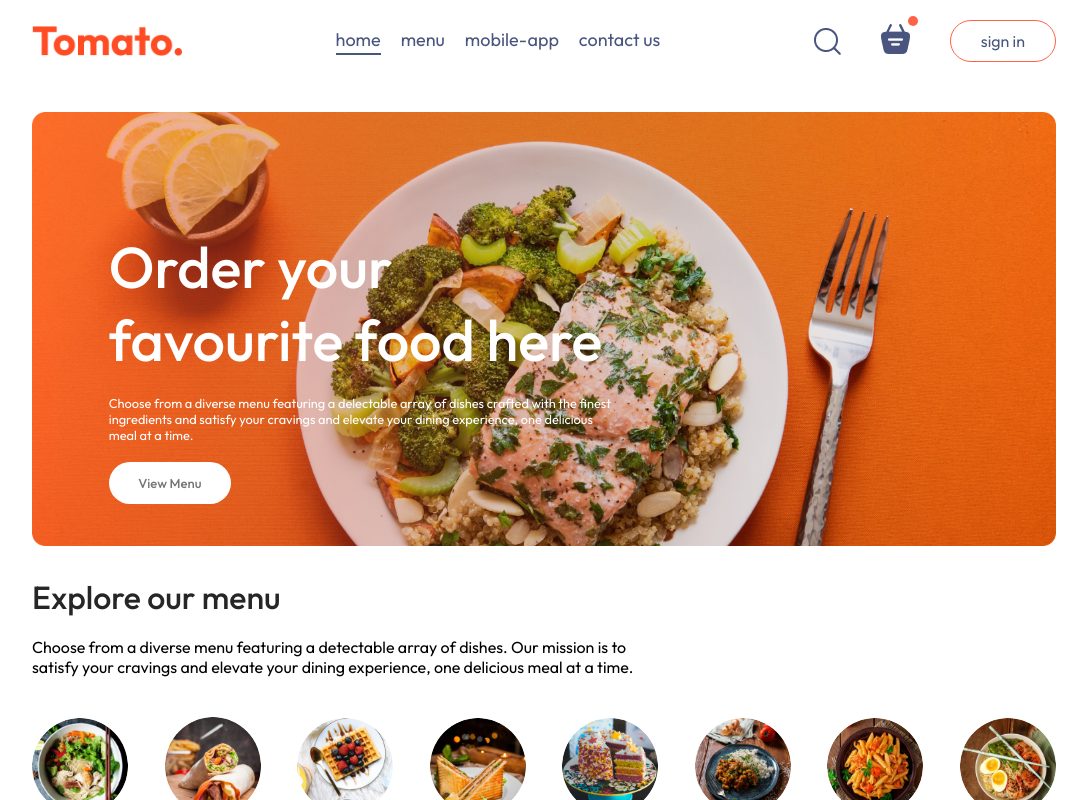
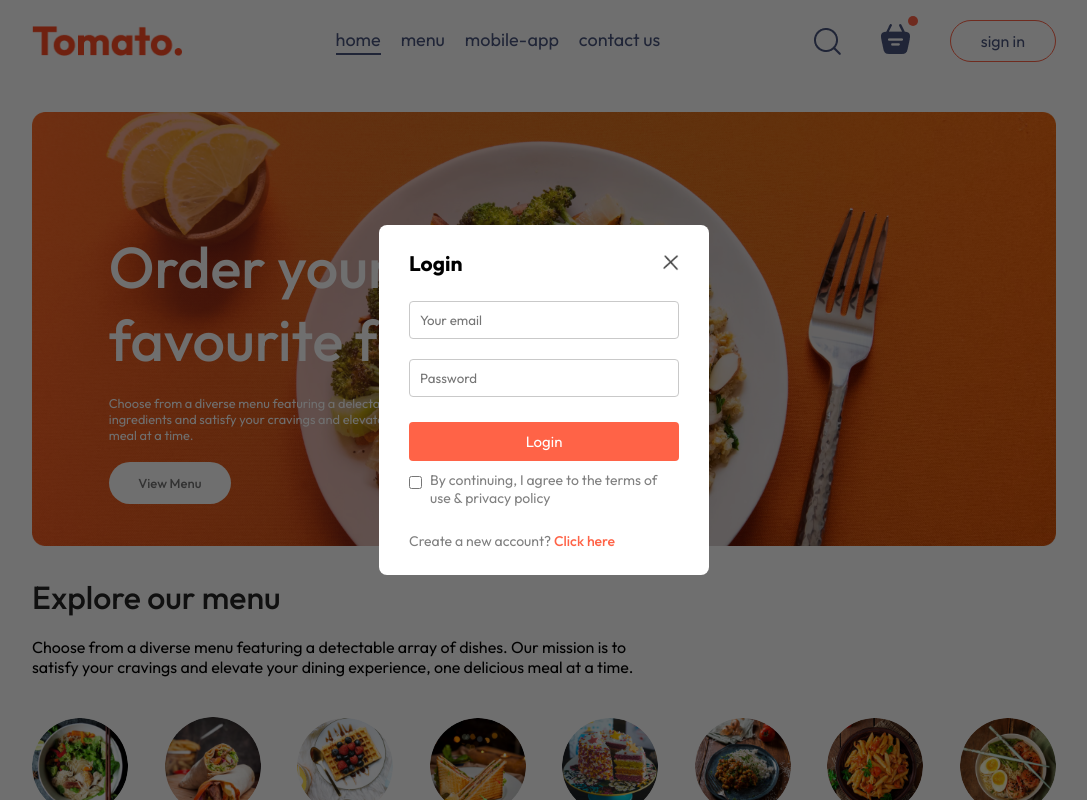
Before and after one commit to UvereAnn/goodfoods, a React (Vite) app in the folder frontend/: page / in a window 1280 px wide. Both pictures are taken after a click on the button "sign in". Shown: the top 800 px of the page, without its empty margins (96-1183 px from the left). Built offline with nearby package versions, Linux system fonts and the light colour scheme.

Commit message:
Login and sign up functionalities were added

```diff
--- a/frontend/src/App.jsx
+++ b/frontend/src/App.jsx
@@ -1,25 +1,29 @@
-import React from 'react'
-import Navbar from './components/Navbar/Navbar'
-import {Route, Routes} from 'react-router-dom'
-import Home from './pages/Home/Home'
-import Cart from './pages/Cart/Cart'
-import PlaceOrder from './pages/PlaceOrder/PlaceOrder'
-import Footer from './components/Footer/Footer'
+import React, { useState } from "react";
+import Navbar from "./components/Navbar/Navbar";
+import { Route, Routes } from "react-router-dom";
+import Home from "./pages/Home/Home";
+import Cart from "./pages/Cart/Cart";
+import PlaceOrder from "./pages/PlaceOrder/PlaceOrder";
+import Footer from "./components/Footer/Footer";
+import LoginPopup from "./components/LoginPopup/LoginPopup";
 
 const App = () => {
+  const [showLogin, setShowLogin] = useState(false);
+
   return (
     <>
-    <div className='app'>
-      <Navbar/>
-      <Routes>
-        <Route path='/' element={<Home/>} />
-        <Route path='/cart' element={<Cart/>} />
-        <Route path='/order' element={<PlaceOrder/>} />
-      </Routes>
-    </div>
-    <Footer />
+    {showLogin ? <LoginPopup setShowLogin={setShowLogin}/>:<></>}
+      <div className="app">
+        <Navbar setShowLogin={setShowLogin}/>
+        <Routes>
+          <Route path="/" element={<Home />} />
+          <Route path="/cart" element={<Cart />} />
+          <Route path="/order" element={<PlaceOrder />} />
+        </Routes>
+      </div>
+      <Footer />
     </>
-  )
-}
+  );
+};
 
-export default App
+export default App;
--- /dev/null
+++ b/frontend/src/components/LoginPopup/LoginPopup.css
@@ -0,0 +1,74 @@
+.login-popup {
+  position: absolute;
+  z-index: 1;
+  width: 100%;
+  height: 100%;
+  background-color: #00000090;
+  display: grid;
+}
+
+.login-popup-container {
+  place-self: center;
+  width: max(23vw, 330px);
+  color: #808080;
+  background-color: white;
+  display: flex;
+  flex-direction: column;
+  gap: 25px;
+  padding: 25px 30px;
+  border-radius: 8px;
+  font-size: 14px;
+  animation: fadeIn 0.5s;
+}
+
+.login-popup-title {
+  display: flex;
+  justify-content: space-between;
+  align-items: center;
+  color: black;
+}
+
+.login-popup-title img {
+  width: 16px;
+  cursor: pointer;
+}
+
+.login-popup-inputs {
+  display: flex;
+  flex-direction: column;
+  gap: 20px;
+}
+
+.login-popup-inputs input {
+  outline: none;
+  border: 1px solid #c9c9c9;
+  padding: 10px;
+  border-radius: 4px;
+}
+
+.login-popup-container button {
+  border: none;
+  padding: 10px;
+  border-radius: 4px;
+  color: white;
+  background-color: tomato;
+  font-size: 15px;
+  cursor: pointer;
+}
+
+.login-popup-condition {
+  display: flex;
+  align-items: start;
+  gap: 8px;
+  margin-top: -15px;
+}
+
+.login-popup-condition input {
+  margin-top: 5px;
+}
+
+.login-popup p span {
+  color: tomato;
+  font-weight: 500;
+  cursor: pointer;
+}
--- /dev/null
+++ b/frontend/src/components/LoginPopup/LoginPopup.jsx
@@ -0,0 +1,46 @@
+import React, { useState } from "react";
+import "./LoginPopup.css";
+import { assets } from "../../assets/assets";
+
+const LoginPopup = ({ setShowLogin }) => {
+  const [currState, setCurrState] = useState("Login");
+  return (
+    <div className="login-popup">
+      <form className="login-popup-container">
+        <div className="login-popup-title">
+          <h2>{currState}</h2>
+          <img
+            onClick={() => setShowLogin(false)}
+            src={assets.cross_icon}
+            alt="Cross icon"
+          />
+        </div>
+        <div className="login-popup-inputs">
+          {currState === "Login" ? (
+            <></>
+          ) : (
+            <input type="text" placeholder="Your name" required />
+          )}
+          <input type="email" placeholder="Your email" required />
+          <input type="password" placeholder="Password" required />
+        </div>
+        <button>{currState === "Login" ? "Login" : "Create account"}</button>
+        <div className="login-popup-condition">
+          <input type="checkbox" required />
+          <p>By continuing, I agree to the terms of use & privacy policy</p>
+        </div>
+        {currState === "Login" ? (
+          <p>
+            Create a new account? <span onClick={()=>setCurrState("Sign Up")}>Click here</span>
+          </p>
+        ) : (
+          <p>
+            Already have an account? <span onClick={()=>setCurrState("Login")}>Login here</span>
+          </p>
+        )}
+      </form>
+    </div>
+  );
+};
+
+export default LoginPopup;
--- a/frontend/src/components/Navbar/Navbar.jsx
+++ b/frontend/src/components/Navbar/Navbar.jsx
@@ -3,14 +3,15 @@
 import { assets } from "../../assets/assets";
 import { Link } from "react-router-dom";
 
-const Navbar = () => {
+const Navbar = ({ setShowLogin }) => {
   const [menu, setMenu] = useState("home");
 
   return (
     <div className="navbar">
       <img src={assets.logo} alt="logo" className="logo" />
       <ul className="navbar-menu">
-        <Link to="/"
+        <Link
+          to="/"
           onClick={() => setMenu("home")}
           className={menu === "home" ? "active" : ""}
         >
@@ -44,7 +45,7 @@
           <img src={assets.basket_icon} alt="basket icon" />
           <div className="dot"></div>
         </div>
-        <button>sign in</button>
+        <button onClick={() => setShowLogin(true)}>sign in</button>
       </div>
     </div>
   );
```
